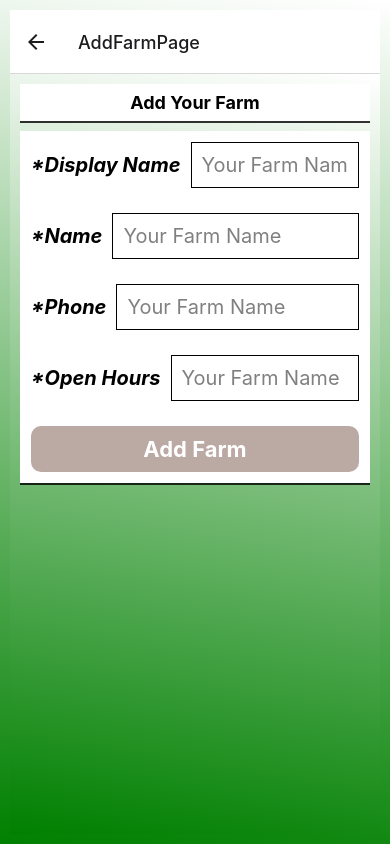
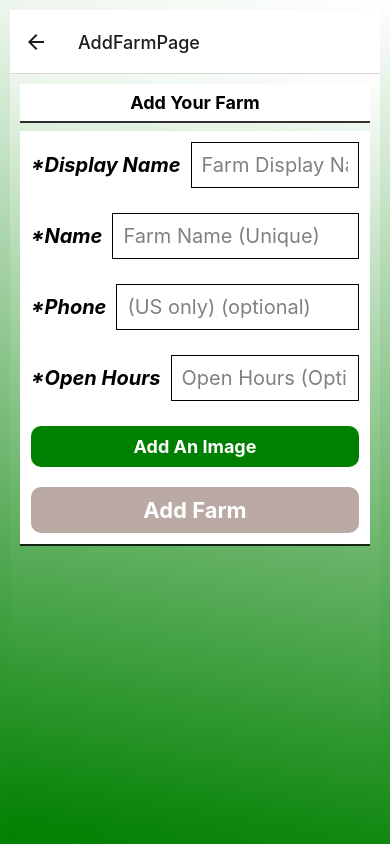
Before and after one commit to JimmyCHL/GrownBy-React-Native-Assessment, a React Native app: screen /AddFarmPage in a window 390 px wide. Built offline with nearby package versions, Linux system fonts and the light colour scheme; no server answers.

Commit message:
add farm page finished. Later, upload function, data update to firebase function and List on main screen and snapshot listener.

```diff
--- a/components/FormField.tsx
+++ b/components/FormField.tsx
@@ -1,3 +1,4 @@
+import { ErrorMessage } from 'formik';
 import React from 'react';
 import { View, Text, TextInput, StyleSheet } from 'react-native';
 
@@ -5,10 +6,30 @@ interface Props {
   name: string;
   value: string;
   title: string;
+  errorMessage?: string | null | undefined;
   handleChange: any;
 }
 
-const FormField = ({ name, value, title, handleChange }: Props) => {
+const FormField = ({ name, value, title, handleChange, errorMessage }: Props) => {
+  const placeholderHandler = (name: string) => {
+    switch (name) {
+      case 'displayName':
+        return 'Farm Display Name';
+        break;
+      case 'name':
+        return 'Farm Name (Unique)';
+        break;
+      case 'phone':
+        return '(US only) (optional)';
+        break;
+      case 'openHours':
+        return 'Open Hours (Optional)';
+        break;
+      default:
+        return '';
+    }
+  };
+
   return (
     <View style={styles.container}>
       <Text style={styles.label}>*{title}</Text>
@@ -16,11 +37,13 @@ const FormField = ({ name, value, title, handleChange }: Props) => {
         <TextInput
           style={styles.inputField}
           placeholderTextColor="gray"
-          placeholder="Your Farm Name"
+          placeholder={placeholderHandler(name)}
           autoCapitalize="none"
           onChangeText={handleChange(name)}
           value={value}
+          keyboardType={name === 'phone' ? 'numeric' : 'default'}
         />
+        <Text style={{ position: 'absolute', color: 'red', top: 45 }}>{errorMessage}</Text>
       </View>
     </View>
   );
--- a/package.json
+++ b/package.json
@@ -13,6 +13,7 @@
     "@react-navigation/native": "^6.0.10",
     "@react-navigation/native-stack": "^6.6.2",
     "expo": "~45.0.0",
+    "expo-image-picker": "~13.1.1",
     "expo-linear-gradient": "~11.3.0",
     "expo-status-bar": "~1.3.0",
     "firebase": "^9.8.3",
--- a/screens/AddFarmPage.tsx
+++ b/screens/AddFarmPage.tsx
@@ -1,16 +1,66 @@
-import React from 'react';
+import React, { useState } from 'react';
 import type { NativeStackScreenProps } from '@react-navigation/native-stack';
-import { SafeAreaView, Text, StyleSheet, View, TouchableOpacity } from 'react-native';
+import { SafeAreaView, Text, StyleSheet, View, TouchableOpacity, Image, ViewStyle } from 'react-native';
 import { LinearGradient } from 'expo-linear-gradient';
 import { Formik } from 'formik';
 import * as Yup from 'yup';
+import * as ImagePicker from 'expo-image-picker';
 
 import FormField from '../components/FormField';
 import type { RootStackParamList } from '../App';
 
 type Props = NativeStackScreenProps<RootStackParamList, 'AddFarmPage'>;
+type ValuesProps = { displayName: string; name: string; phone: string; openHours: string };
+
+const AddFarmValidationSchema = Yup.object().shape({
+  displayName: Yup.string().required('*Display name is required'),
+  name: Yup.string().required('*Name is required'), // add test() later
+  phone: Yup.string()
+    .test('onlyNumber', '', function (value: any, context: any): any {
+      //value would be undefined in the first time potentially, so make sure value is not undefined before check condition.
+      if (value && value.includes('.')) {
+        return context.createError({ message: '*Only number is allowed' });
+      }
+      if (value && value !== '' && value.length < 10) {
+        return context.createError({ message: '*Phone number must be 10 digits' });
+      }
+      return true;
+    })
+    .optional(),
+  openHours: Yup.string().optional(),
+});
 
 const AddFarmPage = ({ navigation }: Props) => {
+  const [image, setImage] = useState<string>('');
+
+  //pick Image
+  const pickImage = async () => {
+    let result = await ImagePicker.launchImageLibraryAsync({
+      mediaTypes: ImagePicker.MediaTypeOptions.Images,
+      allowsEditing: true,
+      aspect: [4, 3],
+      quality: 1,
+    });
+    console.log(result);
+
+    if (!result.cancelled) {
+      setImage(result.uri);
+    }
+  };
+
+  //upLoadImageToFirebase
+  const upLoadImageToFirebase = async (image: string) => {
+    if (!image) return '';
+  };
+
+  //SubmitFormToFirebase
+  const submitFormToFirebase = async (values: ValuesProps, image: string) => {
+    let farmData: ValuesProps & { farmImage?: string } = { ...values };
+    const farmImage = await upLoadImageToFirebase(image);
+    farmData.farmImage = farmImage;
+    console.log(farmData);
+  };
+
   return (
     <SafeAreaView style={styles.container}>
       <LinearGradient colors={['transparent', 'green']} style={{ flex: 1, padding: 10 }} start={{ x: 0.25, y: 0.25 }}>
@@ -19,21 +69,41 @@ const AddFarmPage = ({ navigation }: Props) => {
         </View>
 
         {/* form */}
-        <View style={styles.formContainer}>
+        <View style={image ? { ...styles.formContainer, flex: 1 } : styles.formContainer}>
           <Formik
             initialValues={{ displayName: '', name: '', phone: '', openHours: '' }}
-            onSubmit={(value, { resetForm }) => {
-              console.log(value);
+            onSubmit={(values, { resetForm }) => {
+              console.log(values);
+              submitFormToFirebase(values, image);
+              resetForm({});
               navigation.navigate('UserLoginAndRegisterPage');
             }}
-            // validationSchema={AuthValidationSchema}
+            validationSchema={AddFarmValidationSchema}
           >
-            {({ handleChange, handleBlur, handleSubmit, values, isValid, errors }) => (
+            {({ handleChange, handleSubmit, values, errors }) => (
               <>
-                <FormField name="displayName" title="Display Name" value={values.displayName} handleChange={handleChange} />
-                <FormField name="name" title="Name" value={values.name} handleChange={handleChange} />
-                <FormField name="phone" title="Phone" value={values.phone} handleChange={handleChange} />
-                <FormField name="openHours" title="Open Hours" value={values.openHours} handleChange={handleChange} />
+                <FormField name="displayName" title="Display Name" value={values.displayName} handleChange={handleChange} errorMessage={errors.displayName} />
+                <FormField name="name" title="Name" value={values.name} handleChange={handleChange} errorMessage={errors.name} />
+                <FormField name="phone" title="Phone" value={values.phone} handleChange={handleChange} errorMessage={errors.phone} />
+                <FormField name="openHours" title="Open Hours" value={values.openHours} handleChange={handleChange} errorMessage={errors.openHours} />
+
+                <View style={styles.imageButtonsContainer}>
+                  <TouchableOpacity onPress={() => pickImage()} style={styles.imageButtonContainer}>
+                    <Text style={styles.imageButtonText}>{image ? 'Change Image' : 'Add An Image'}</Text>
+                  </TouchableOpacity>
+                  {!!image && (
+                    <TouchableOpacity onPress={() => setImage('')} style={styles.imageButtonContainer}>
+                      <Text style={styles.imageButtonText}>Delete</Text>
+                    </TouchableOpacity>
+                  )}
+                </View>
+
+                {!!image && (
+                  <View style={styles.showImageContainer}>
+                    <Image source={{ uri: image }} style={styles.imageConfig} />
+                  </View>
+                )}
+
                 <TouchableOpacity
                   onPress={() => handleSubmit()}
                   disabled={!values.displayName || !values.name}
@@ -92,4 +162,28 @@ const styles = StyleSheet.create({
     fontSize: 22,
     fontWeight: 'bold',
   },
+  imageButtonsContainer: {
+    flexDirection: 'row',
+  },
+  imageButtonContainer: {
+    margin: 10,
+    padding: 10,
+    borderRadius: 10,
+    alignItems: 'center',
+    backgroundColor: 'green',
+    flex: 1,
+  },
+  imageButtonText: {
+    color: 'white',
+    fontSize: 18,
+    fontWeight: 'bold',
+  },
+  showImageContainer: {
+    flex: 1,
+  },
+  imageConfig: {
+    width: '100%',
+    height: '100%',
+    resizeMode: 'contain',
+  },
 });
```
Also changed, not shown: 1 other file (tests, documents, lock files or other folders).
